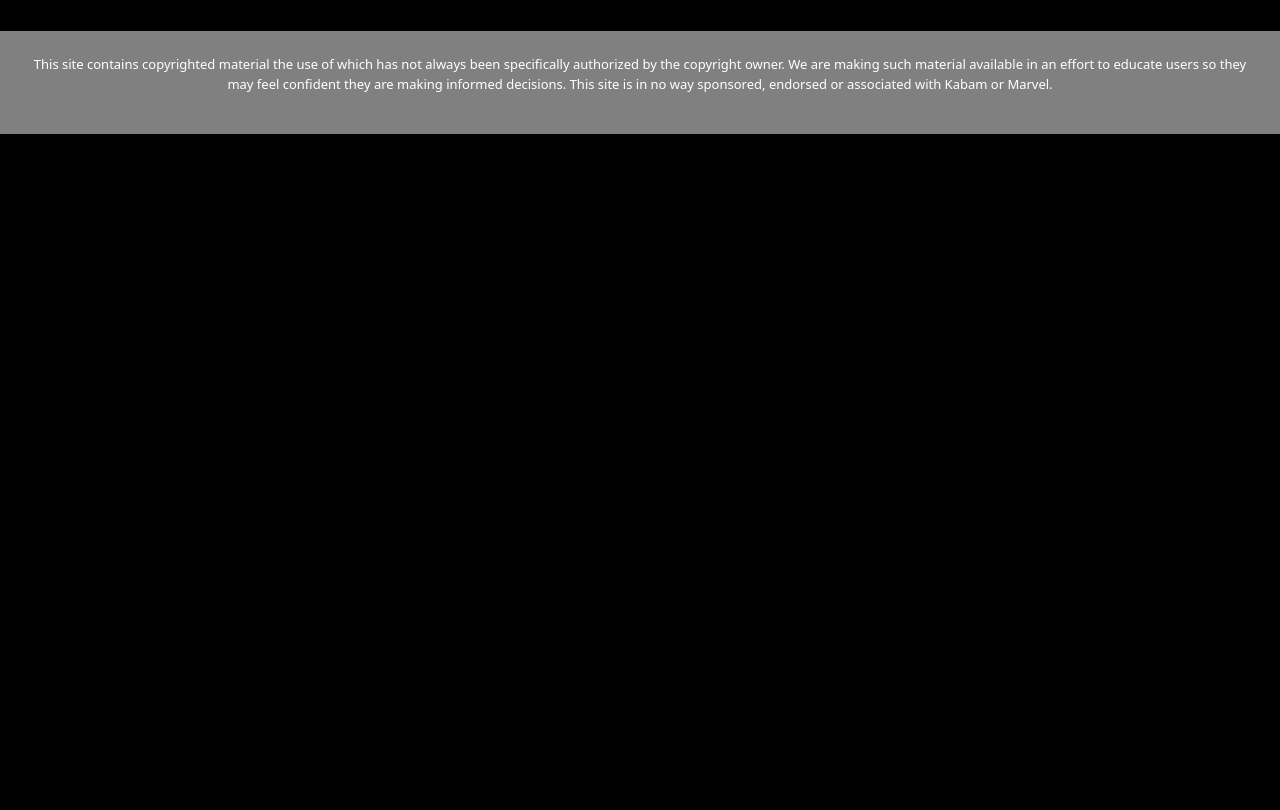
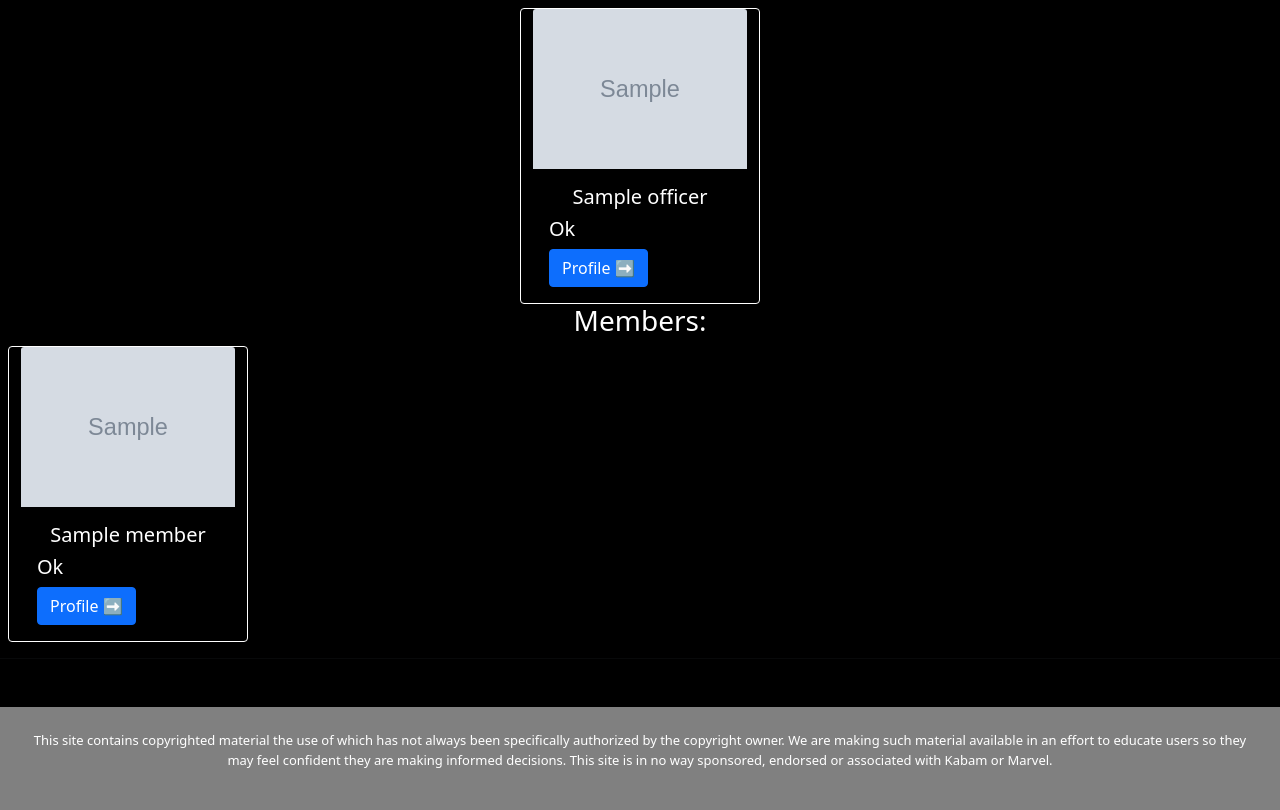
Before and after one commit to Rexians/rex-web, a Flask app: template templates/alliance.html in a window 1280 px wide. Shown: the part 572-1382 px from the top of the page. Before the commit the page ends 706 px from the top, so only its background shows below. Run offline with Flask 2, Linux system fonts and the light colour scheme; the template is opened without the code that fills it: most values are stand-ins (such as "Sample title", 1, 10 or a date in 2020); grey boxes marked "Sample" are stand-in pictures; some libraries are stand-ins or nearby versions; some web fonts are replaced.

Commit message:
Fix Alliance Page

```diff
--- a/routes/roster.py
+++ b/routes/roster.py
@@ -47,7 +47,6 @@ def gamename():
                 dbs = db.get_users_data()
                 redir = False
                 for dicts in dbs:
-                    print(dbs)
                     if dicts['game_name'] == gname:
                         print('Exists')
                         redir = True
--- a/templates/alliance.html
+++ b/templates/alliance.html
@@ -21,21 +21,52 @@
         <hr class="my-4">
     </div>
 
-    <div class="container text-center text-white">
-        <h3>Roster:</h3>
-    </div>
-
-    <div class="roster">
+    <div class="members">
         <div class="row no-gutters">
+            <div class="container text-center text-white">
+                <h3>Leader:</h3>
+            </div>
             {% if details %}
-                <div class="leader card text-white" style="width: 15rem; background: black; border-color: white; border-spacing: 5px;">
-                    <img class="card-img-top" src="{{details['ally_name']}}" alt="Card image cap">
+                <div class="leader card text-white mx-auto" style="width: 15rem; background: black; border-color: white; margin-left: 20px; margin-right: 10px;">
+                    <img class="card-img-top" src="{{details['members']['leader']['avatar_url']}}" alt="Card image cap">
                     <div class="card-body">
-                        <h5 class="card-title text-center">Ok</h5>
+                        <h5 class="card-title text-center">{{details['members']['leader']['game_name']}}</h5>
                         <h5 class="card-title">Ok</h5>
-                        <a href="/" class="btn btn-primary">Profile ➡️</a>
+                        <a href="/user/?id={{details['members']['leader']['discord_id']}}" class="btn btn-primary">Profile ➡️</a>
                         </div>
                 </div>
+                <div class="container text-center text-white">
+                    <h3>Officers:</h3>
+                </div>
+                {% for officer in details['members']['officers'] %}
+                    <div class="officer card text-white mx-auto" style="width: 15rem; background: black; border-color: white; margin-left: 20px; margin-right: 10px;">
+                        <img class="card-img-top" src="{{officer['avatar_url']}}" alt="Card image cap">
+                        <div class="card-body">
+                            <h5 class="card-title text-center">{{officer['game_name']}}</h5>
+                            <h5 class="card-title">Ok</h5>
+                            <a href="/user/?id={{officer['discord_id']}}" class="btn btn-primary">Profile ➡️</a>
+                            </div>
+                    </div>
+                {% else %}
+                    <h4 class='no-officers text-center text-white'>No Officers!</h4>
+                    <br>
+                {% endfor %}
+
+                <div class="container text-center text-white">
+                    <h3>Members:</h3>
+                </div>
+                {% for member in details['members']['members'] %}
+                <div class="member card text-white" style="width: 15rem; background: black; border-color: white; margin-left: 20px; margin-right: 10px;">
+                    <img class="card-img-top" src="{{member['avatar_url']}}" alt="Card image cap">
+                    <div class="card-body">
+                        <h5 class="card-title text-center">{{member['game_name']}}</h5>
+                        <h5 class="card-title">Ok</h5>
+                        <a href="/user/?id={{member['discord_id']}}" class="btn btn-primary">Profile ➡️</a>
+                        </div>
+                </div>
+            {% else %}
+                <h4 class='no-members text-center text-white'>No Members!</h4>
+            {% endfor %}
             {% else %}
                 <p>Not possible</p>
             {% endif %}
--- a/templates/profile.html
+++ b/templates/profile.html
@@ -40,7 +40,7 @@
         <div class="row no-gutters">
             {% if details %}
                 {% for roster_dict in details['roster'] %}
-                    <div class="card text-white" style="width: 15rem; background: black; border-color: white; border-spacing: 5px;">
+                    <div class="card text-white mt-5" style="width: 15rem; background: black; border-color: white; margin-left: 20px; margin-right: 10px;">
                         <img class="card-img-top" src="{{roster_dict['img_link']}}" alt="Card image cap">
                         <div class="card-body">
                             <h5 class="card-title text-center">{{roster_dict['champ_name']}}</h5>
```
Also changed, not shown: helpers/database.py (+26 -0 lines), routes/alliance.py (+37 -41 lines).
